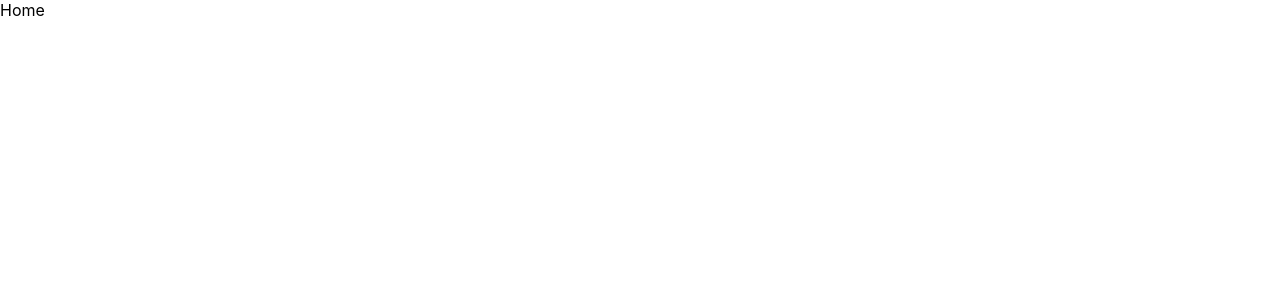
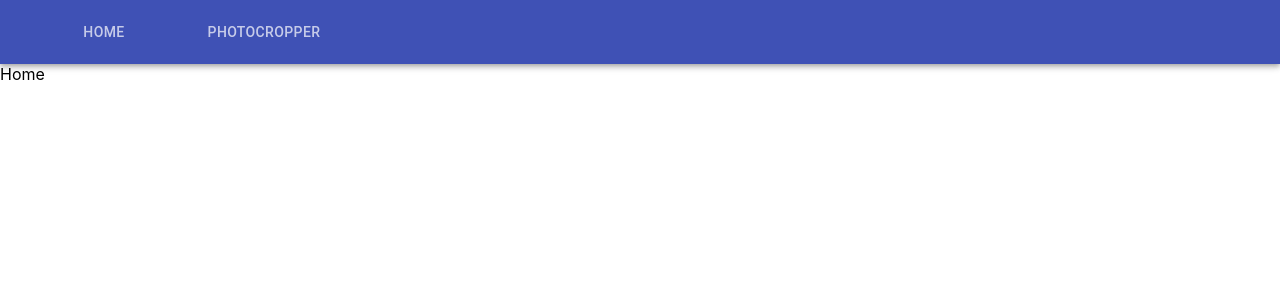
Before and after one commit to rasmusglintborg/photocropper, a React (Create React App) app: page / in a window 1280 px wide. Shown: the top 300 px of the page. Built offline with nearby package versions, Linux system fonts and the light colour scheme.

Commit message:
Added navigation menu

```diff
--- a/package.json
+++ b/package.json
@@ -10,6 +10,7 @@
     "@testing-library/user-event": "^7.2.1",
     "react": "^16.12.0",
     "react-dom": "^16.12.0",
+    "react-image-crop": "^8.5.0",
     "react-router-dom": "^5.1.2",
     "react-scripts": "3.3.1"
   },
--- a/src/App.js
+++ b/src/App.js
@@ -2,16 +2,28 @@ import React from "react";
 import "./App.css";
 import { Home } from "./views/Home";
 import { PhotoCropper } from "./views/PhotoCropper";
-import { BrowserRouter, Route, Switch } from "react-router-dom";
+import { AppBar, Toolbar, Tab, Tabs } from "@material-ui/core";
+import { BrowserRouter, Route, Switch, Link } from "react-router-dom";
+
 function App() {
   return (
+    <div>
       <BrowserRouter>
+        <AppBar position="static">
+          <Toolbar>
+            <Tabs>
+              <Tab label="Home" to="/" component={Link} />
+              <Tab label="PhotoCropper" to="/PhotoCropper" component={Link} />
+            </Tabs>
+          </Toolbar>
+        </AppBar>
         <Switch>
           <Route path="/" exact component={Home}></Route>
           <Route path="/PhotoCropper" exact component={PhotoCropper}></Route>
           <Route path="/" render={() => <div>404</div>}></Route>
         </Switch>
       </BrowserRouter>
+    </div>
   );
 }
 
```
Also changed, not shown: 1 other file (tests, documents, lock files or other folders). Lines whose indentation alone changed are shown as unchanged.
